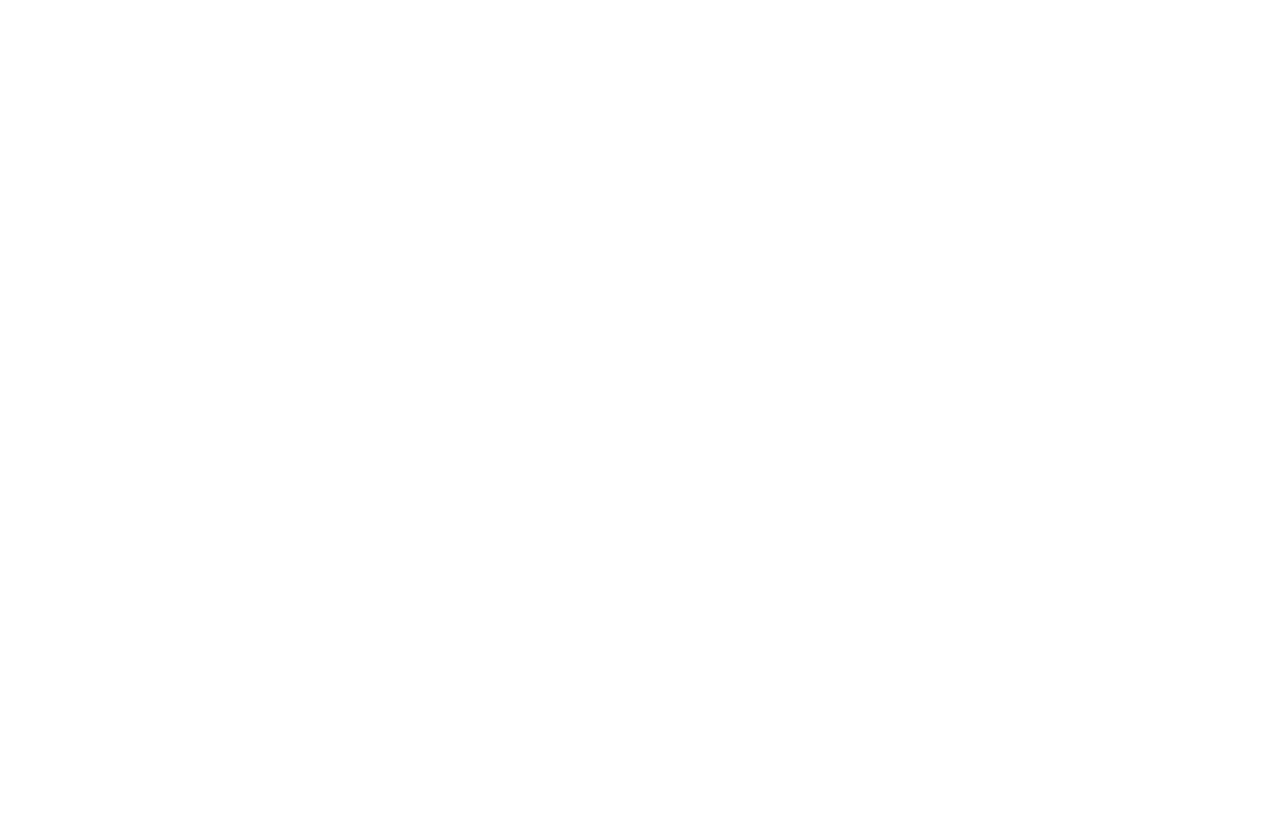
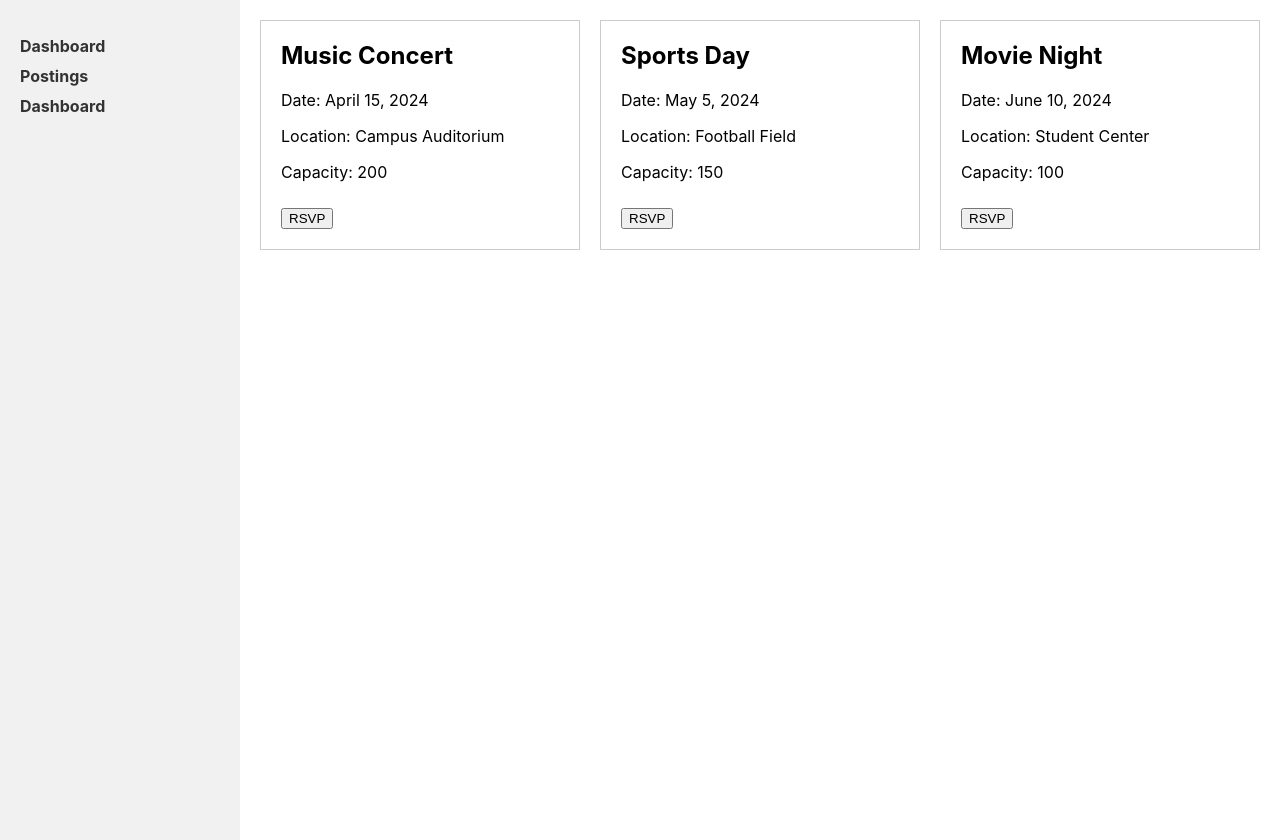
Before and after one commit to Emmanuelikeh/Event_Finder_nosql, a React (Create React App) app in the folder front_end/: page /students-my-events in a window 1280 px wide. Before the commit this address had no page. Before the commit the page ends 800 px from the top, so only its background shows below. Built offline with nearby package versions, Linux system fonts and the light colour scheme.

Commit message:
new css commit

```diff
--- a/front_end/src/App.js
+++ b/front_end/src/App.js
@@ -6,6 +6,7 @@
 import {BrowserRouter as Router, Route, Switch, Routes, BrowserRouter} from 'react-router-dom';
 import Layout from './Components/Layout';
 import Postings from './Pages/Postings';
+import StudentsMyEvents from './Pages/StudentsMyEvents';
 
 function App() {
   return (
@@ -16,6 +17,7 @@
       <Route path="/register" element={<SignUp/>} />
       <Route path="/dashboard" element={<Layout><Dashboard /></Layout>} />
       <Route path="/postings"  element={<Layout><Postings/></Layout>} />
+      <Route path="/students-my-events" element={<Layout><StudentsMyEvents /></Layout>} />
 
     </Routes>
     </BrowserRouter>
--- /dev/null
+++ b/front_end/src/Pages/StudentsMyEvents.css
@@ -0,0 +1,18 @@
+.event-container {
+    display: grid;
+    grid-template-columns: repeat(3, 1fr);
+    gap: 20px;
+  }
+
+  .event-box {
+    border: 1px solid #ccc;
+    padding: 20px;
+  }
+
+  .event-box h2 {
+    margin-top: 0;
+  }
+
+  .event-box button {
+    margin-top: 10px;
+  }
--- a/front_end/src/Pages/StudentsMyEvents.jsx
+++ b/front_end/src/Pages/StudentsMyEvents.jsx
@@ -0,0 +1,50 @@
+import React from 'react';
+import './StudentsMyEvents.css'; // Assuming this is the file name for your CSS
+
+const StudentsMyEvents = () => {
+  const events = [
+    {
+      id: 1,
+      name: 'Music Concert',
+      date: 'April 15, 2024',
+      location: 'Campus Auditorium',
+      capacity: 200
+    },
+    {
+      id: 2,
+      name: 'Sports Day',
+      date: 'May 5, 2024',
+      location: 'Football Field',
+      capacity: 150
+    },
+    {
+      id: 3,
+      name: 'Movie Night',
+      date: 'June 10, 2024',
+      location: 'Student Center',
+      capacity: 100
+    },
+    // Add more events here
+  ];
+
+  const handleRSVP = (eventId) => {
+    // Handle RSVP logic here, e.g., send a request to your backend API
+    console.log(`RSVP for event with ID ${eventId}`);
+  };
+
+  return (
+    <div className="event-container">
+      {events.map(event => (
+        <div key={event.id} className="event-box">
+          <h2>{event.name}</h2>
+          <p>Date: {event.date}</p>
+          <p>Location: {event.location}</p>
+          <p>Capacity: {event.capacity}</p>
+          <button onClick={() => handleRSVP(event.id)}>RSVP</button>
+        </div>
+      ))}
+    </div>
+  );
+};
+
+export default StudentsMyEvents;
```
